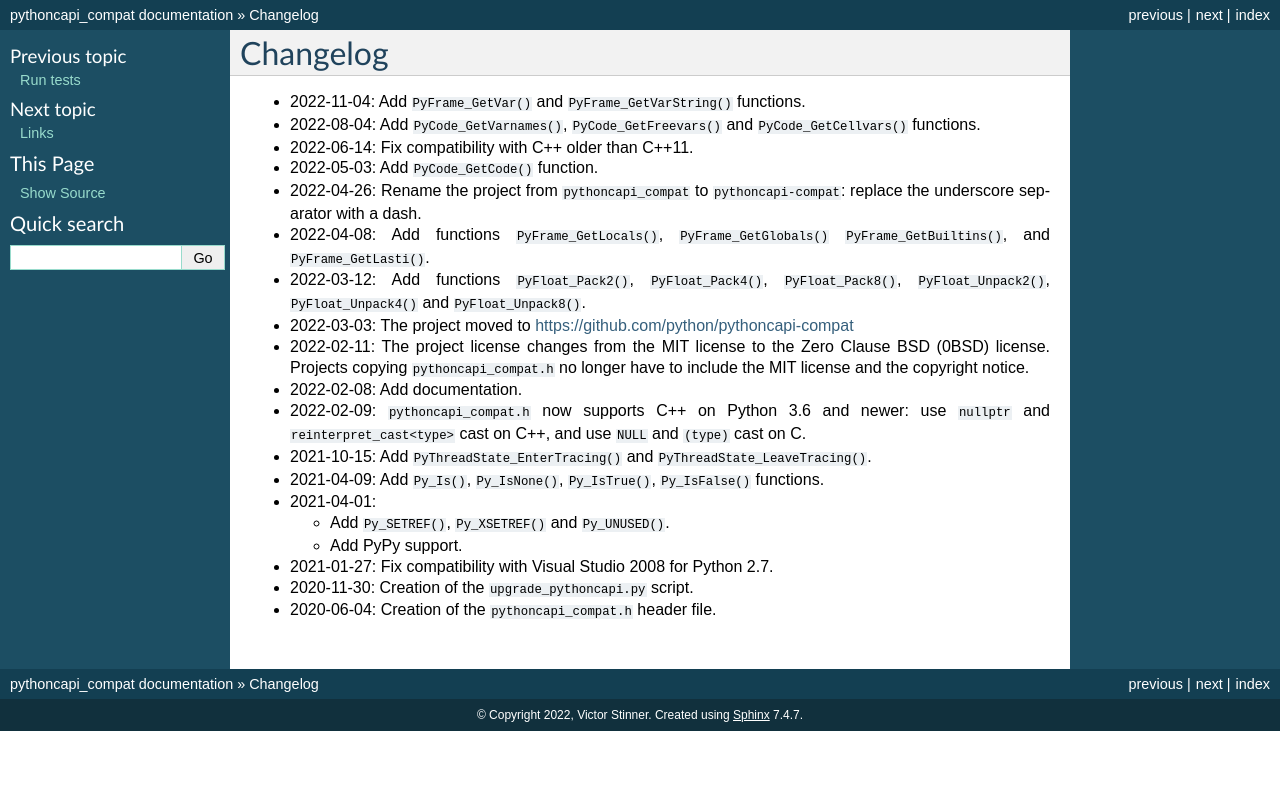
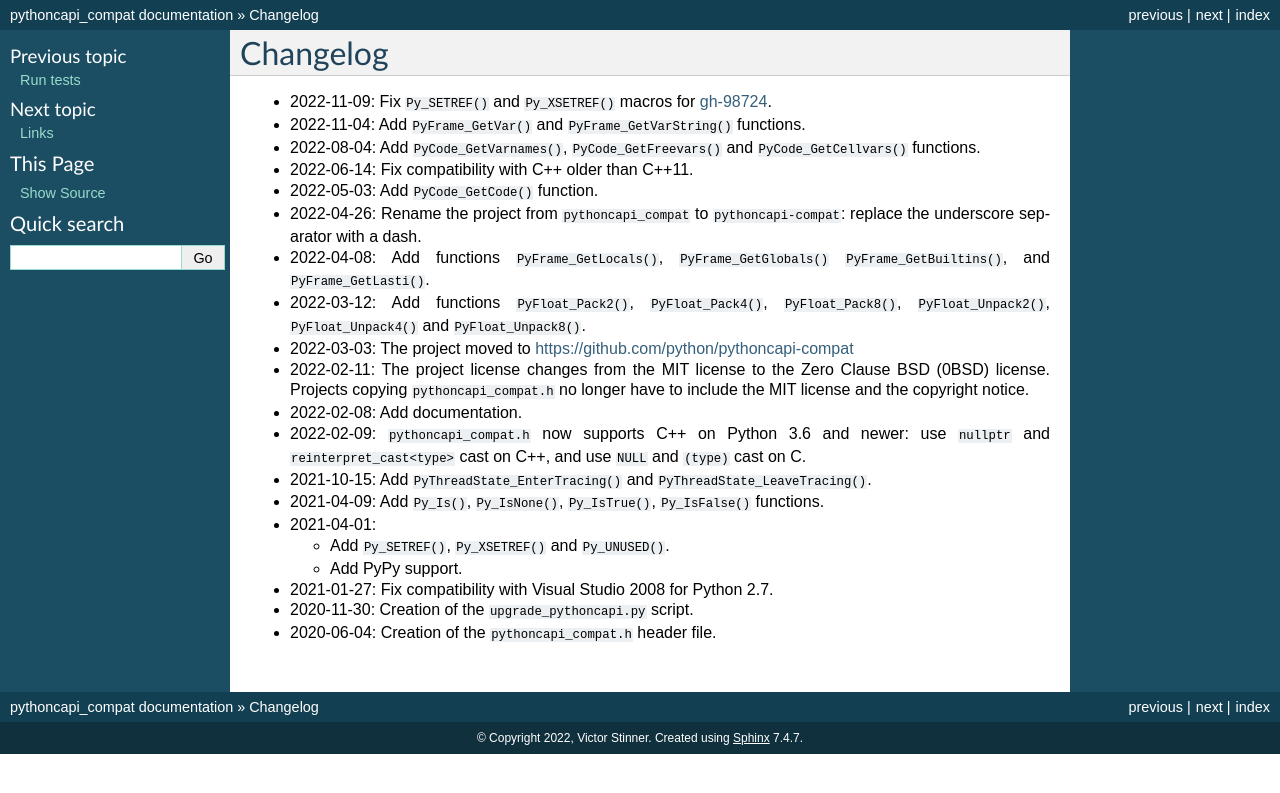
Before and after one commit to python/pythoncapi-compat, a Sphinx documentation site: the page built from docs/changelog.rst, in a window 1280 px wide. Shown: the top 793 px of the page. Built offline with Sphinx 7.4.7, drawn with Linux system fonts in a browser that asks for light colours.

Commit message:
Update Py_SETREF() to fix gh-98724 (#50)
https://github.com/python/cpython/issues/98724

```diff
--- a/docs/changelog.rst
+++ b/docs/changelog.rst
@@ -1,6 +1,8 @@
 Changelog
 =========
 
+* 2022-11-09: Fix ``Py_SETREF()`` and ``Py_XSETREF()`` macros
+  for `gh-98724 <https://github.com/python/cpython/issues/98724>`_.
 * 2022-11-04: Add ``PyFrame_GetVar()`` and ``PyFrame_GetVarString()``
   functions.
 * 2022-08-04: Add ``PyCode_GetVarnames()``, ``PyCode_GetFreevars()``
```
Also changed, not shown: 1 other file.
